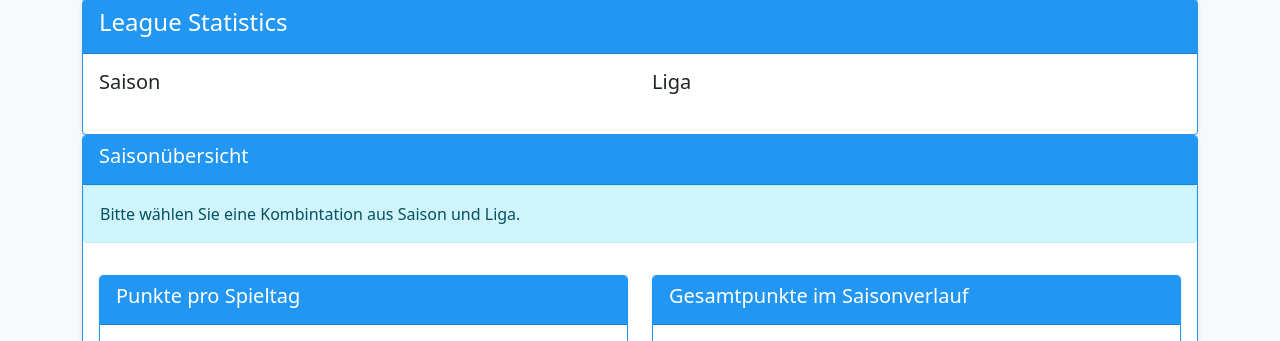
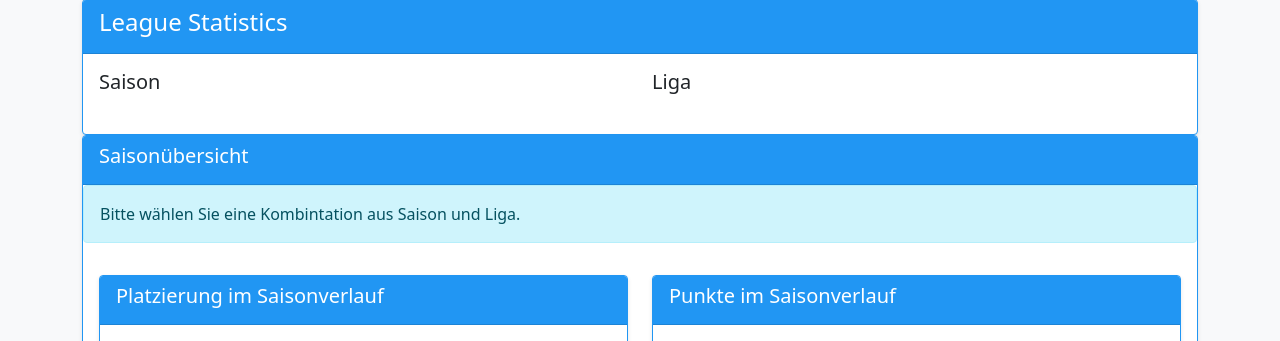
Before and after one commit to AmbidextrousCoatie/league_analyzer, a Flask app: template app/templates/league/stats.html in a window 1280 px wide. Shown: the part 81-422 px from the top of the page. Run offline with Flask 3, Linux system fonts and the light colour scheme; the template is opened without the code that fills it, so the values that code supplies are empty; parts of the project's set-up code (start-up, migrations or seed data) failed here and were passed over.

Commit message:
frontend: reordered layout

```diff
--- a/app/templates/league/stats.html
+++ b/app/templates/league/stats.html
@@ -45,23 +45,23 @@
 
     <div class="card-body">
         <div class="row">
-            <!-- Points per Week Chart -->
+
+            <!-- Positions over the course of the season -->
             <div class="col-md-6">
                 <div class="card h-100">
                     <div class="card-header">
-                        <h5>Punkte pro Spieltag</h5>
+                        <h5>Platzierung im Saisonverlauf</h5>
                     </div>
                     <div class="card-body">
-                        <canvas id="chartTeamPointsWeekly"></canvas>
+                        <canvas id="chartTeamPositionCumulated"></canvas>
                     </div>
                 </div>
             </div>
-
             <!-- Cumulative Points Chart -->
             <div class="col-md-6">
                 <div class="card h-100">
                     <div class="card-header">
-                        <h5>Gesamtpunkte im Saisonverlauf</h5>
+                        <h5>Punkte im Saisonverlauf</h5>
                     </div>
                     <div class="card-body">
                         <canvas id="chartTeamPointsCumulated"></canvas>
@@ -79,7 +79,18 @@
         </div>
         <!-- After your existing charts and shared legend -->
         <div class="row">
-            <!-- Team Averages Chart -->
+            <!-- Points per Week Chart -->
+            <div class="col-md-6">
+                <div class="card h-100">
+                    <div class="card-header">
+                        <h5>Punkte pro Spieltag</h5>
+                    </div>
+                    <div class="card-body">
+                        <canvas id="chartTeamPointsWeekly"></canvas>
+                    </div>
+                </div>
+            </div>
+            <!-- Position per Week Chart -->
             <div class="col-md-6">
                 <div class="card h-100">
                     <div class="card-header">
@@ -91,17 +102,7 @@
                 </div>
             </div>
 
-            <!-- Team Positions Chart -->
-            <div class="col-md-6">
-                <div class="card h-100">
-                    <div class="card-header">
-                        <h5>Platzierung im Saisonverlauf</h5>
-                    </div>
-                    <div class="card-body">
-                        <canvas id="chartTeamPositionCumulated"></canvas>
-                    </div>
-                </div>
-            </div>
+
         </div>
     </div>
 </div>
```
